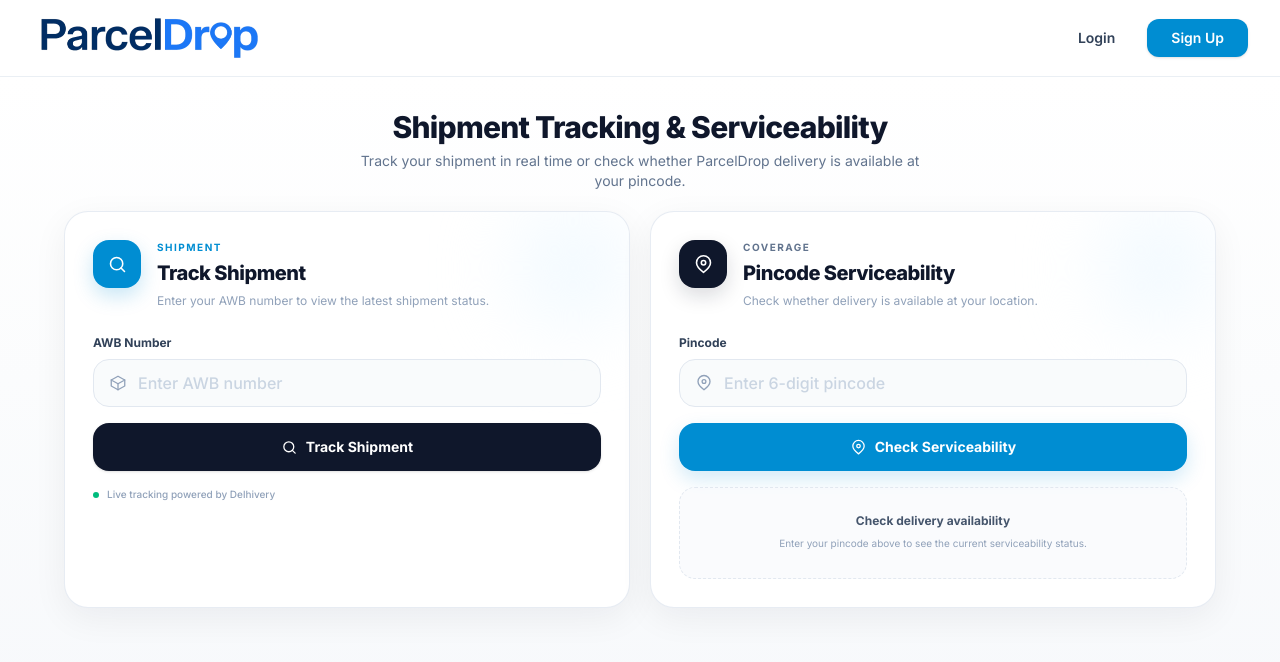
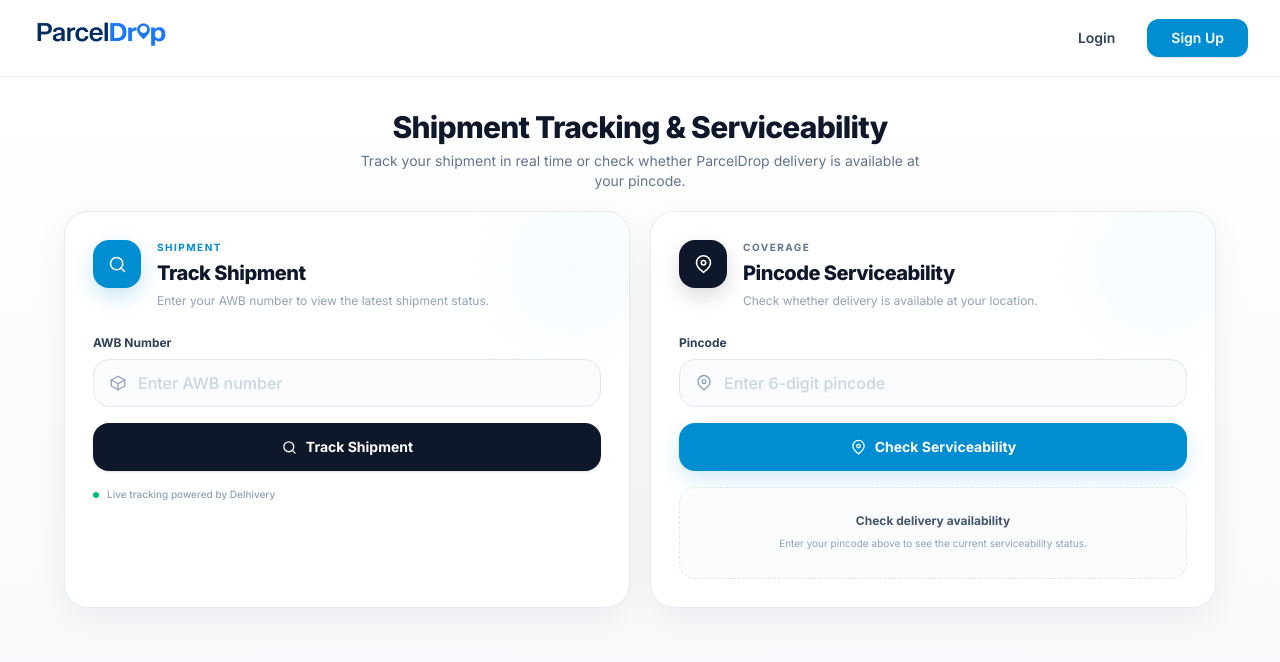
Before and after one commit to abhi-0981/ShipDrop, a React (Vite) app in the folder Client/: page / in a window 1280 px wide. Shown: the top 662 px of the page. Built offline with nearby package versions, Linux system fonts and the light colour scheme.

Commit message:
feat: add TopNavbar, Sidebar, and ParcelDropLogo components for client UI

```diff
--- a/Client/src/components/Common/ParcelDropLogo.jsx
+++ b/Client/src/components/Common/ParcelDropLogo.jsx
@@ -39,13 +39,10 @@ export default function ParcelDropLogo({
         const imgData = ctx.getImageData(0, 0, width, height);
         const pixels = imgData.data;
 
-        // Detect non-empty columns (non-white, non-transparent) and rows
+        // Detect non-empty columns (non-white, non-transparent)
         const colHasContent = new Array(width).fill(false);
-        let minY = height;
-        let maxY = 0;
-
-        for (let y = 0; y < height; y++) {
-          for (let x = 0; x < width; x++) {
+        for (let x = 0; x < width; x++) {
+          for (let y = 0; y < height; y++) {
             const idx = (y * width + x) * 4;
             const a = pixels[idx + 3];
             const r = pixels[idx];
@@ -53,8 +50,7 @@ export default function ParcelDropLogo({
             const b = pixels[idx + 2];
             if (a > 30 && !(r > 240 && g > 240 && b > 240)) {
               colHasContent[x] = true;
-              if (y < minY) minY = y;
-              if (y > maxY) maxY = y;
+              break;
             }
           }
         }
@@ -85,31 +81,16 @@ export default function ParcelDropLogo({
         const leftCut = Math.max(0, o_start);
         const rightCut = Math.min(width, o_end + 1);
 
-        // Precise vertical bounds (eliminates bottom empty space so logo is vertically centered)
-        const topCut = minY < maxY ? Math.max(0, minY - 1) : 0;
-        const bottomCut = minY < maxY ? Math.min(height, maxY + 2) : height;
-        const croppedHeight = Math.max(1, bottomCut - topCut);
-
         // Helper to crop a slice and make white background transparent
         const createSlice = (startX, sliceWidth) => {
           const c = document.createElement("canvas");
           c.width = sliceWidth;
-          c.height = croppedHeight;
+          c.height = height;
           const cCtx = c.getContext("2d");
-          cCtx.drawImage(
-            img,
-            startX,
-            topCut,
-            sliceWidth,
-            croppedHeight,
-            0,
-            0,
-            sliceWidth,
-            croppedHeight
-          );
+          cCtx.drawImage(img, startX, 0, sliceWidth, height, 0, 0, sliceWidth, height);
 
           // Make white background transparent so it floats cleanly in light & dark mode
-          const sliceData = cCtx.getImageData(0, 0, sliceWidth, croppedHeight);
+          const sliceData = cCtx.getImageData(0, 0, sliceWidth, height);
           const sPix = sliceData.data;
           for (let i = 0; i < sPix.length; i += 4) {
             const r = sPix[i];
@@ -150,7 +131,7 @@ export default function ParcelDropLogo({
   }, []);
 
   const hasCustomHeight = className.includes("h-") || height !== undefined;
-  const defaultHeightClass = hasCustomHeight ? "" : "h-7 sm:h-8";
+  const defaultHeightClass = hasCustomHeight ? "" : "h-9 sm:h-10";
   const resolvedStyle =
     height !== undefined
       ? { height: typeof height === "number" ? `${height}px` : height, ...style }
@@ -159,16 +140,12 @@ export default function ParcelDropLogo({
   // While calculating or if fallback needed, render original image directly
   if (!slices) {
     return (
-      <div
-        className={`inline-flex items-center select-none leading-none ${defaultHeightClass} ${className}`}
+      <img
+        src={shipdropLogo}
+        alt="ParcelDrop"
+        className={`w-auto object-contain object-left select-none ${defaultHeightClass} ${className}`}
         style={resolvedStyle}
-      >
-        <img
-          src={shipdropLogo}
-          alt="ParcelDrop"
-          className="h-full w-auto object-contain object-left select-none"
-        />
-      </div>
+      />
     );
   }
 
@@ -187,7 +164,7 @@ export default function ParcelDropLogo({
       />
 
       {/* 2. "o" (Location Pin) - Exact original size & color with smooth float */}
-      <span className="inline-flex items-center h-full animate-logo-pin-float pointer-events-none">
+      <span className="inline-block h-full animate-logo-pin-float pointer-events-none">
         <img
           src={slices.pin}
           alt="o"
--- a/Client/src/components/Navbar/TopNavbar.jsx
+++ b/Client/src/components/Navbar/TopNavbar.jsx
@@ -1036,10 +1036,10 @@
               to="/dashboard"
               className={`${
                 isCollapsed ? "flex" : "flex lg:hidden"
-              } h-9 items-center transition hover:opacity-90 active:scale-95 shrink-0`}
+              } items-center transition hover:opacity-90 active:scale-95 shrink-0`}
               title="ParcelDrop"
             >
-              <ParcelDropLogo className="h-6 sm:h-7" />
+              <ParcelDropLogo className="mt-1 translate-y-[2px]" height={38} />
             </Link>
 
             {/* TRACKING SEARCH (Cleanly Left-Aligned) */}
--- a/Client/src/components/Sidebar/Sidebar.jsx
+++ b/Client/src/components/Sidebar/Sidebar.jsx
@@ -525,10 +525,10 @@ function Sidebar({ collapsed: propCollapsed, setCollapsed: propSetCollapsed }) {
         <div className="flex h-[64px] shrink-0 items-center justify-between border-b border-slate-100 px-4">
           <Link
             to="/dashboard"
-            className="flex h-9 items-center transition hover:opacity-90 active:scale-95 pl-1"
+            className="flex items-center transition hover:opacity-90 active:scale-95"
             title="ParcelDrop"
           >
-            <ParcelDropLogo />
+            <ParcelDropLogo className="mt-1 pl-1 translate-y-[3px]" height={44} />
           </Link>
 
           <button
```
